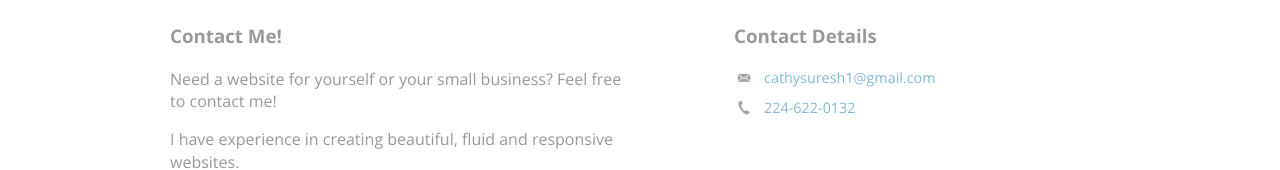
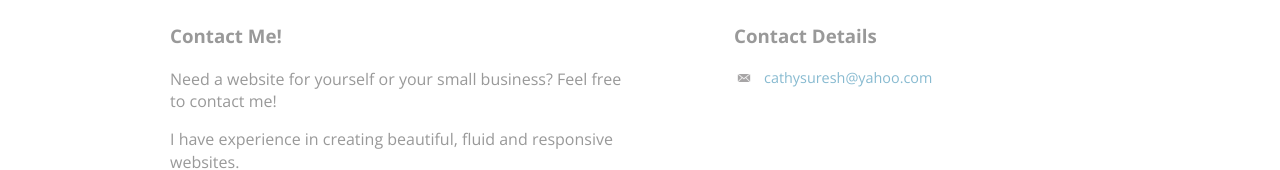
Before and after one commit to cathysuresh/cathysuresh.github.io, a plain HTML site: page contact.html in a window 1280 px wide. Shown: the part 165-335 px from the top of the page. Drawn offline with nearby package versions, Linux system fonts and the light colour scheme.

Commit message:
Updated personal info

```diff
--- a/contact.html
+++ b/contact.html
@@ -52,8 +52,7 @@
     <section id="secondary">
         <h3>Contact Details</h3>
         <ul class="contact-info">
-            <li class="mail"><a href="mailto:cathysuresh1@gmail.com">cathysuresh1@gmail.com</a></li>
-            <li class="phone"><a href="tel:224-622-0132">224-622-0132</a></li>
+            <li class="mail"><a href="mailto:cathysuresh1@gmail.com">cathysuresh@yahoo.com</a></li>
         </ul>
 
     </section>
```
